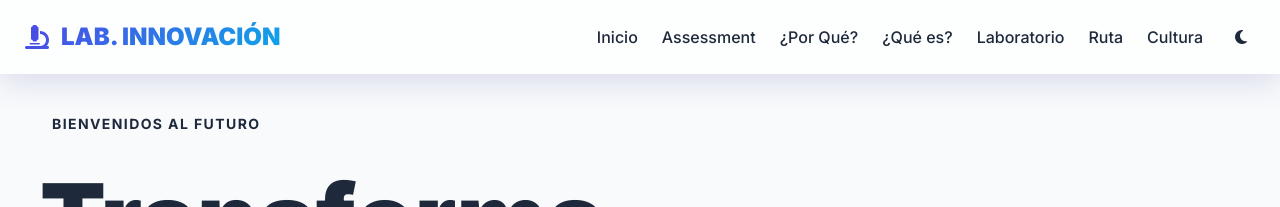
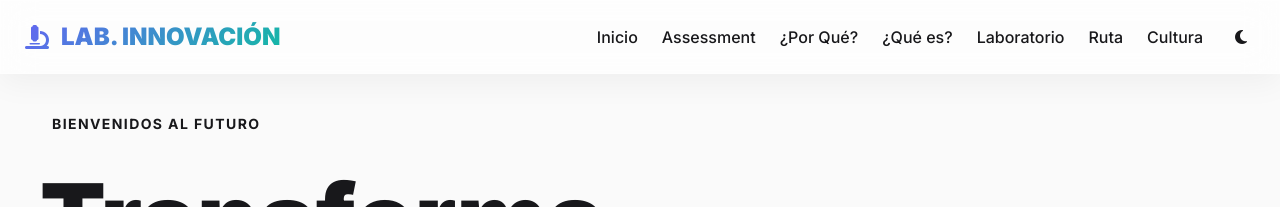
Before and after one commit to mi-ruta-uc/innovalab, a plain HTML site: page index.html in a window 1280 px wide. Shown: the top 207 px of the page. Drawn offline with nearby package versions, Linux system fonts and the light colour scheme.

Commit message:
Update style.css

```diff
--- a/style.css
+++ b/style.css
@@ -1,22 +1,25 @@
 :root {
-    --primary: #4f46e5;
-    --primary-glow: rgba(79, 70, 229, 0.4);
-    --secondary: #0ea5e9;
-    --accent: #f59e0b;
-    --bg-light: #f8fafc;
-    --bg-dark: #0f172a;
-    --glass-bg: rgba(255, 255, 255, 0.7);
-    --glass-border: rgba(255, 255, 255, 0.3);
-    --text-primary: #1e293b;
-    --text-secondary: #475569;
+    --primary: #6366f1; /* Indigo */
+    --primary-glow: rgba(99, 102, 241, 0.4);
+    --secondary: #14b8a6; /* Teal */
+    --secondary-glow: rgba(20, 184, 166, 0.4);
+    --accent: #f43f5e; /* Rose */
+    --bg-light: #fafafa;
+    --bg-dark: #09090b; /* Deep zinc */
+    --glass-bg: rgba(255, 255, 255, 0.65);
+    --glass-border: rgba(255, 255, 255, 0.4);
+    --glass-shadow: rgba(0, 0, 0, 0.05);
+    --text-primary: #18181b;
+    --text-secondary: #52525b;
 }
 
 [data-theme="dark"] {
-    --bg-light: #0f172a;
-    --glass-bg: rgba(15, 23, 42, 0.7);
-    --glass-border: rgba(255, 255, 255, 0.1);
-    --text-primary: #f1f5f9;
-    --text-secondary: #94a3b8;
+    --bg-light: #09090b;
+    --glass-bg: rgba(24, 24, 27, 0.65); /* Zinc-900 */
+    --glass-border: rgba(255, 255, 255, 0.08);
+    --glass-shadow: rgba(0, 0, 0, 0.3);
+    --text-primary: #f4f4f5;
+    --text-secondary: #a1a1aa;
 }
 
 * {
@@ -36,10 +39,10 @@ body {
 /* Glassmorphism Classes */
 .glass {
     background: var(--glass-bg);
-    backdrop-filter: blur(12px);
-    -webkit-backdrop-filter: blur(12px);
+    backdrop-filter: blur(16px);
+    -webkit-backdrop-filter: blur(16px);
     border: 1px solid var(--glass-border);
-    box-shadow: 0 8px 32px 0 rgba(31, 38, 135, 0.15);
+    box-shadow: 0 8px 32px 0 var(--glass-shadow);
 }
 
 .glass-card {
@@ -138,8 +141,8 @@ section.wizard-active {
 }
 
 .btn-premium:hover {
-    transform: scale(1.05);
-    box-shadow: 0 10px 20px var(--primary-glow);
+    transform: translateY(-2px);
+    box-shadow: 0 10px 25px var(--primary-glow);
 }
 
 /* Wizard logic now handles section visibility instead of sabana classes */
```
